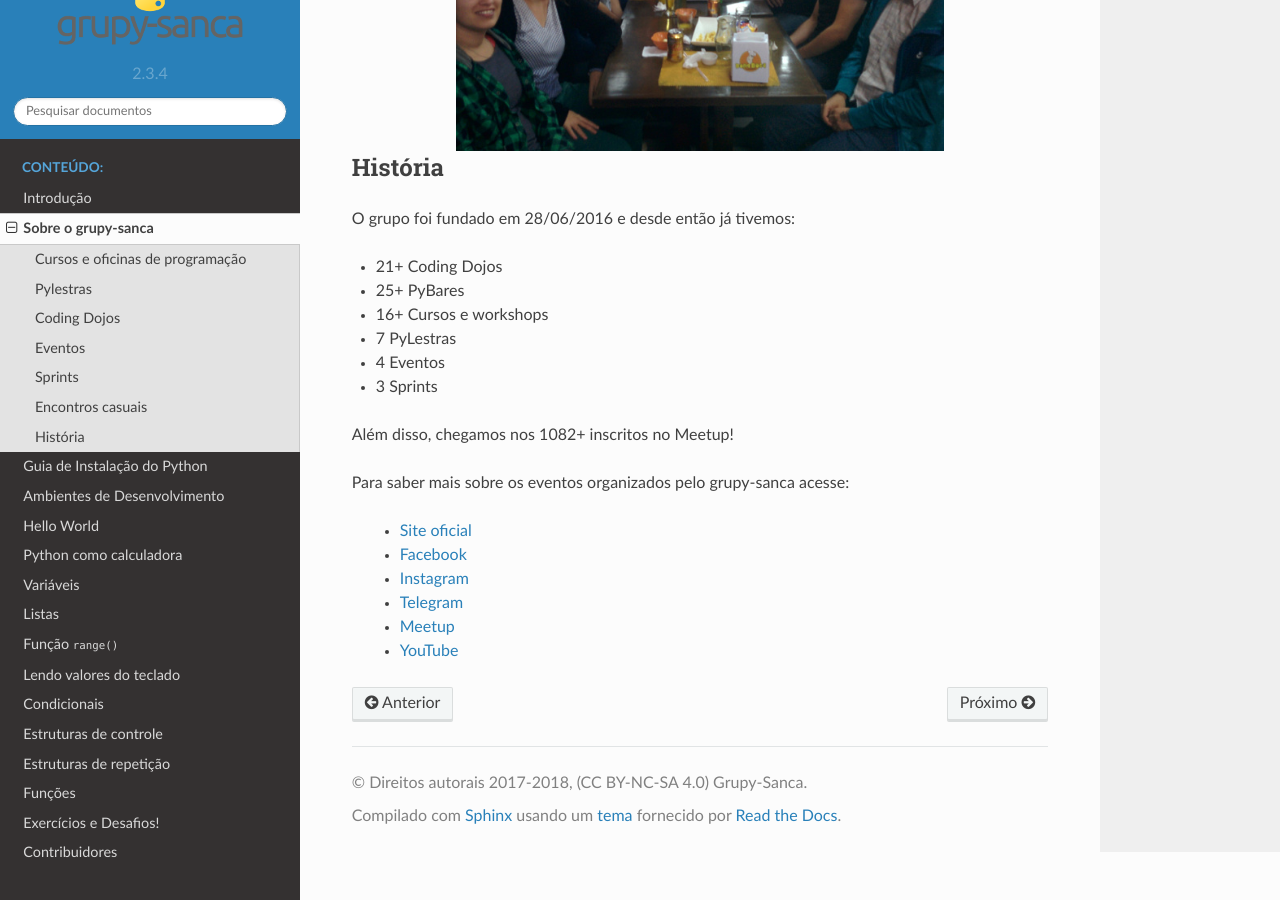
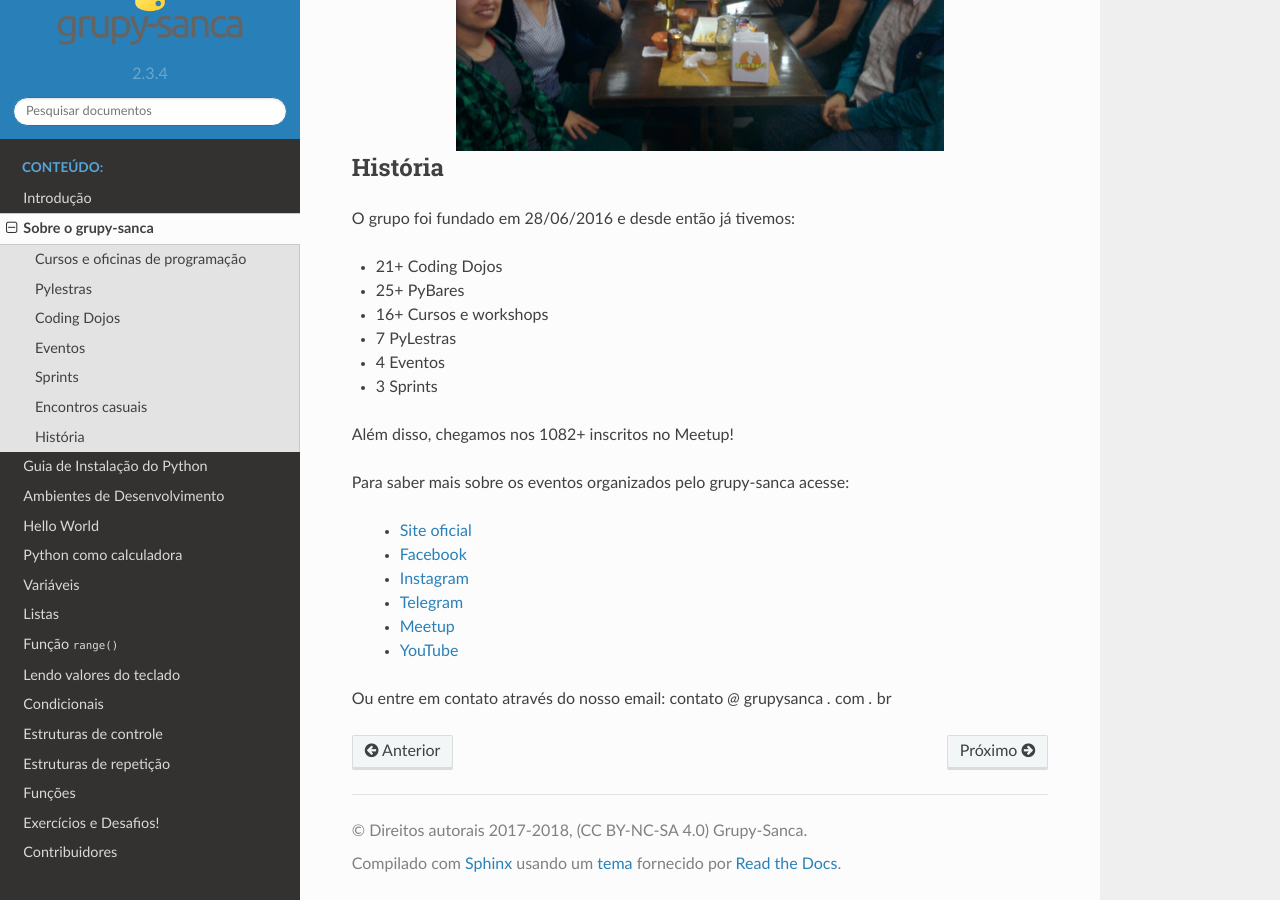
Before and after one commit to grupy-sanca/curso-python, a Sphinx documentation site: the page built from source/sobre_grupy.rst, in a window 1280 px wide and 900 px high, scrolled down 8314 px. Built offline with Sphinx 7.4.7 and the Read the Docs theme 2.0.0, drawn with Linux system fonts in a browser that asks for light colours.

Commit message:
Adiciona nosso email
.

```diff
--- a/source/sobre_grupy.rst
+++ b/source/sobre_grupy.rst
@@ -242,3 +242,10 @@ Para saber mais sobre os eventos organizados pelo grupy-sanca acesse:
        meetup.com/grupy-sanca
 
   - `YouTube <https://www.youtube.com/channel/UC9AED1x6Nn10lu-3rNELQnw>`_
+
+.. spelling::
+
+   grupysanca
+   br
+
+Ou entre em contato através do nosso email: contato `@` grupysanca `.` com `.` br
```
